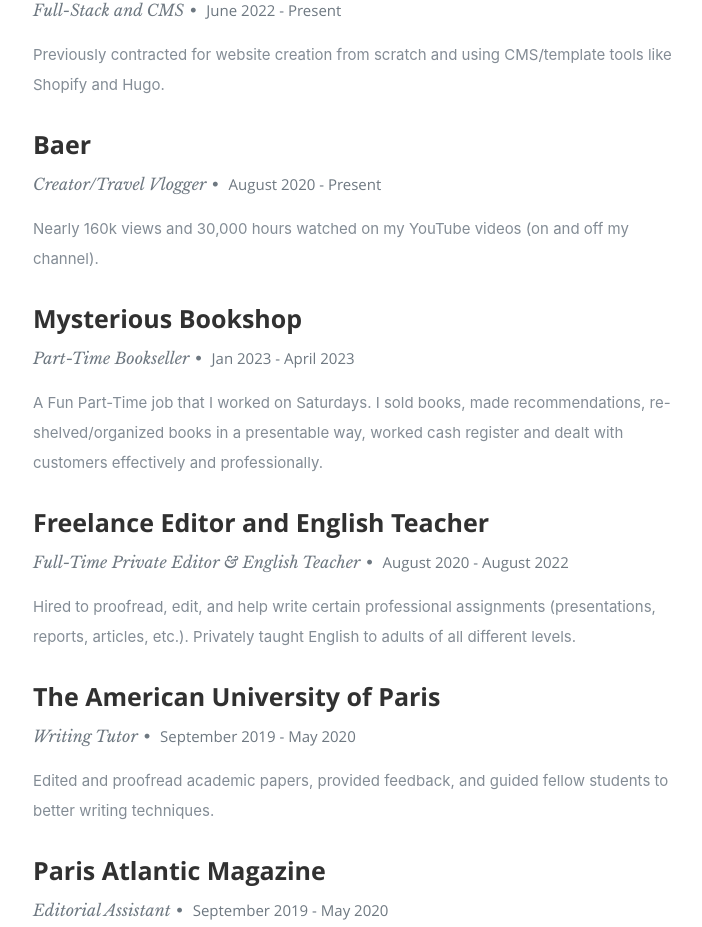
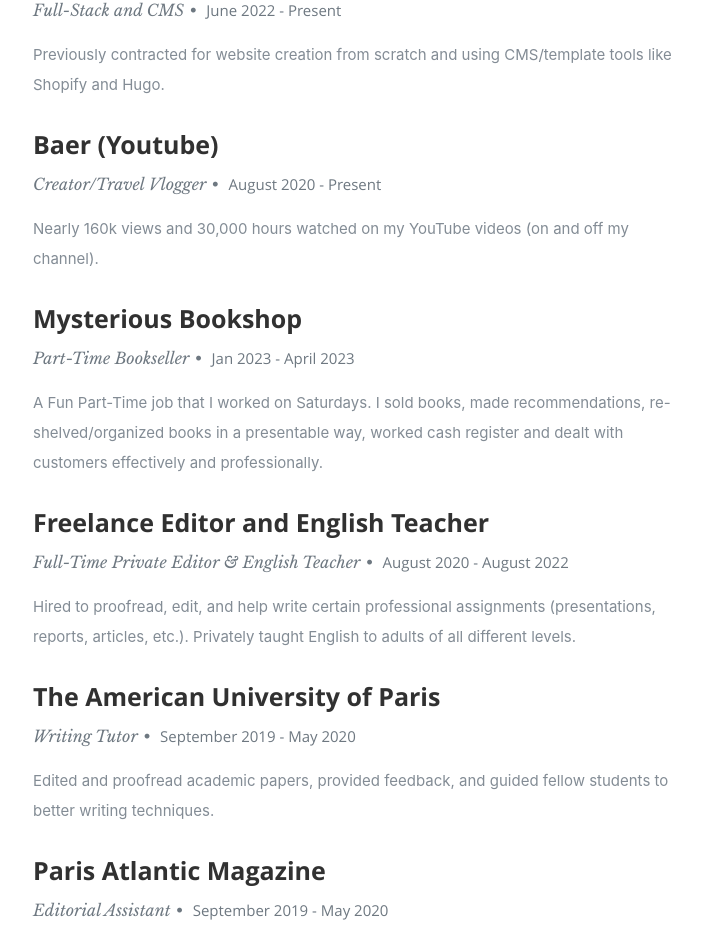
Before and after one commit to blanfried/BaerLanfriedResume, a React (Create React App) app: page / in a window 1280 px wide. Shown: the part 2243-3170 px from the top of the page, without its empty margins (372-1074 px from the left). Built offline with nearby package versions, Linux system fonts and the light colour scheme.

Commit message:
Updated Resume

```diff
--- a/src/resumeData.js
+++ b/src/resumeData.js
@@ -67,7 +67,7 @@
       "Achievements":"Previously contracted for website creation from scratch and using CMS/template tools like Shopify and Hugo."
     },
     {
-      "CompanyName":"Baer",
+      "CompanyName":"Baer (Youtube)",
       "specialization":"Creator/Travel Vlogger",
       "MonthOfLeaving":"August 2020 -",
       "YearOfLeaving":"Present",
```
